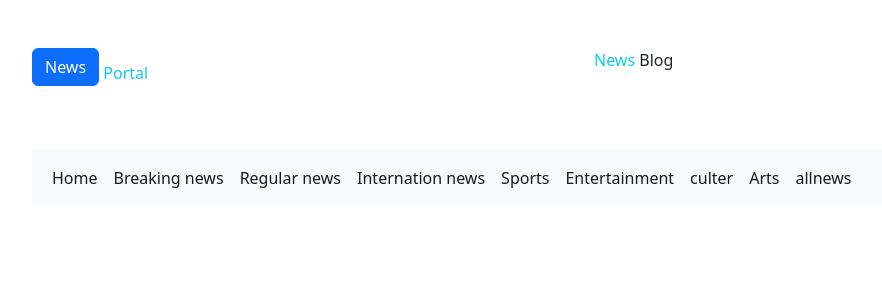
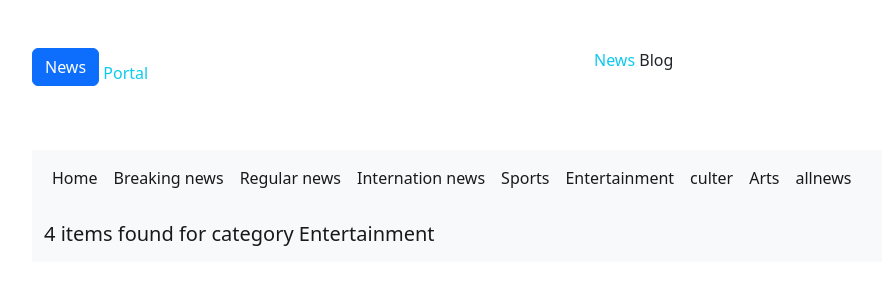
Before and after one commit to Shahjhanmiah/news-portal, a plain HTML site: page index.html in a window 1280 px wide. Shown: the whole page, without its empty margins (50-932 px from the left). Drawn offline with nearby package versions, Linux system fonts and the light colour scheme.

Commit message:
new item

```diff
--- a/index.html
+++ b/index.html
@@ -74,6 +74,15 @@
 
 
      <!--steap 3 start -->
+     <section>
+        <div class="container">
+            <nav class="navbar navbar-expand-lg bg-light">
+              <div class="container-fluid">
+                <a class="navbar-brand" href="#">4 items found for  category  Entertainment</a>
+              </div>
+            </nav>
+          </div>
+     </section>
 
       <!--steap 3 start -->
 
```
